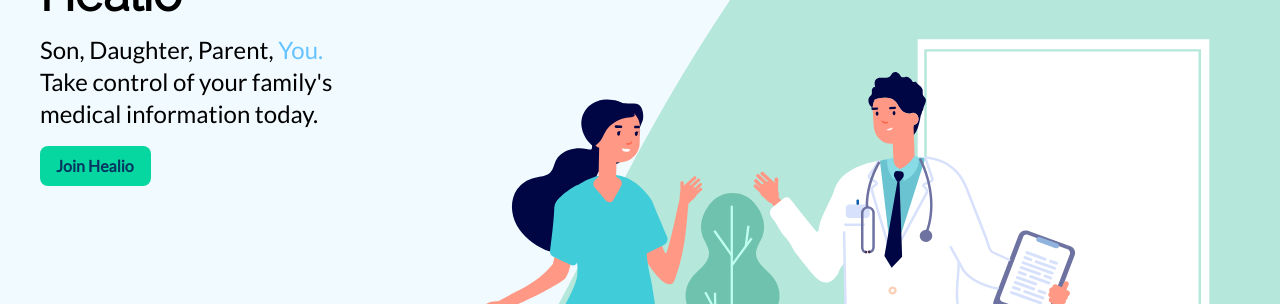
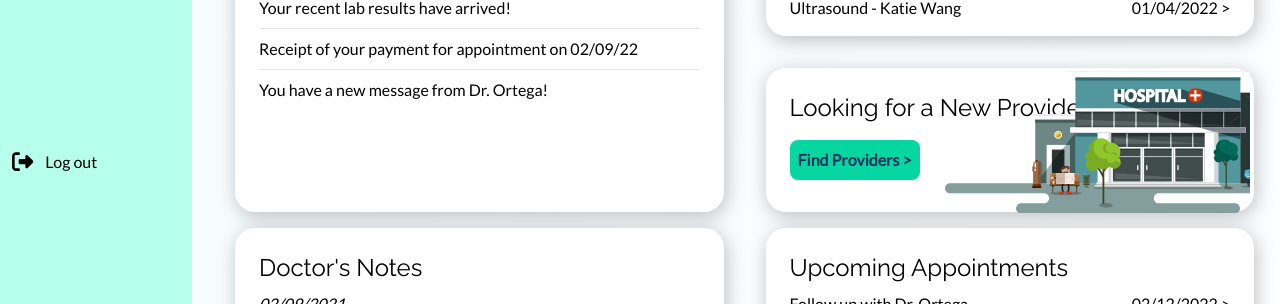
Before and after one commit to Jasonxu5/Healio, a React (Create React App) app: page /home in a window 1280 px wide. Before the commit this address led to /. Shown: the part 430-734 px from the top of the page. Built offline with nearby package versions, Linux system fonts and the light colour scheme; no server answers; sample sign-in values are in the browser's storage.

Commit message:
Fix Signout Issue

```diff
--- a/src/App.js
+++ b/src/App.js
@@ -129,12 +129,12 @@ function App() {
 
     const authUnregisterFunction = firebase.auth().onAuthStateChanged((firebaseUser) => {
       if (firebaseUser) {
-        // setIsSignedIn(true);
-        // setCurrUser(firebaseUser);
+        setIsSignedIn(true);
+        //setCurrUser(firebaseUser);
       } else {
         // only change isLoggedIn when it's true
         if (isSignedIn) {
-          // setIsSignedIn(false);
+          setIsSignedIn(false);
         }
 
         // setCurrUser(null);
--- a/src/NavBar.js
+++ b/src/NavBar.js
@@ -1,9 +1,14 @@
 import { Link, NavLink } from 'react-router-dom';
 import { FontAwesomeIcon } from '@fortawesome/react-fontawesome'
 import { faSquarePlus, faCalendarCheck, faMessage, faLightbulb, faCircleDollarToSlot, faUser, faRightFromBracket } from '@fortawesome/free-solid-svg-icons'
+import firebase from 'firebase/compat/app';
+import 'firebase/compat/auth';
 
 export default function NavBar(props) {
     const { signedIn } = props;
+    const handleSignOut = () => {
+        firebase.auth().signOut();
+    }
 
     return (
         <nav className="bg-light-green w-48 h-screen fixed top-0">
@@ -35,7 +40,7 @@ export default function NavBar(props) {
                 </NavLink>
             </div>
             <footer className="py-20 px-3">
-                <Link to="/" className="hover:cursor-pointer" onClick={() => signedIn(false)}>
+                <Link to="/" className="hover:cursor-pointer" onClick={handleSignOut}>
                     <FontAwesomeIcon className="mr-2" icon={faRightFromBracket} size="lg" aria-label="Log out" />
                     <p className="inline ml-1">Log out</p>
                 </Link>
```
